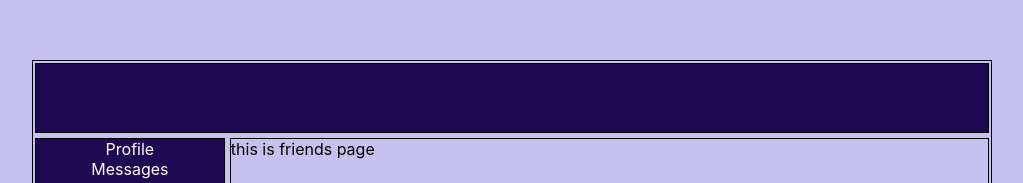
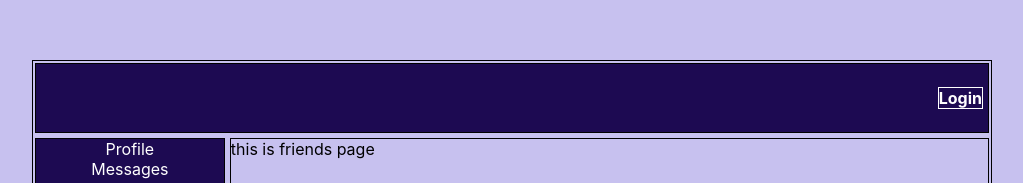
Before and after one commit to NataliBugaeva/incubator_network, a React (Create React App) app: page /friends in a window 1280 px wide. Shown: the part 128-311 px from the top of the page, without its empty margins (128-1151 px from the left). Built offline with nearby package versions, Linux system fonts and the light colour scheme; no server answers.

Commit message:
'lesson_61_is_done'

```diff
--- a/src/App.tsx
+++ b/src/App.tsx
@@ -10,11 +10,12 @@ import ProfilePageContainer from "./Components/ProfilePage/ProfilePageContainer"
 import DialogsPageContainer from "./Components/DialogsPage/DialogsPageContainer";
 import SidebarContainer from "./Components/Sidebar/SidebarContainer";
 import UsersPageContainer from './Components/UsersPage/UsersPageContainer';
+import HeaderContainer from "./Components/Header/HeaderContainer";
 
 function App() {
     return (
         <div className="app">
-            <Header/>
+            <HeaderContainer />
             <div className='mainPart'>
                 <SidebarContainer />
                 <Route render={() => <ProfilePageContainer/>} path='/profile/:userId?'/>
--- a/src/Components/Header/Header.module.scss
+++ b/src/Components/Header/Header.module.scss
@@ -1,8 +1,17 @@
 .header {
+  display: flex;
+  justify-content: flex-end;
+  align-items: center;
   width: 100%;
   height: 70px;
-  background-color: rgba(21,0,74,0.95);
+  background-color: rgba(21, 0, 74, 0.95);
   margin-bottom: 5px;
   padding: 5px;
   border: 1px solid black;
 }
+
+.login {
+  border: 1px solid white;
+  color: white;
+  font-weight: bold;
+}
--- a/src/Components/Header/Header.tsx
+++ b/src/Components/Header/Header.tsx
@@ -1,10 +1,15 @@
 import React from "react";
 import s from '../../styles/Header.module.css';
 
-function Header() {
+export type HeaderPropsType = {
+    id: number,
+    login: string
+}
+
+function Header(props: HeaderPropsType) {
     return (
         <div className={s.header}>
-
+              <div className={s.login}>{props.login ? props.login : 'Login'}</div>
         </div>
     )
 }
--- /dev/null
+++ b/src/Components/Header/HeaderContainer.tsx
@@ -0,0 +1,36 @@
+import React from "react";
+import Header from "./Header";
+import {connect} from "react-redux";
+import {setUserData} from "../../redux/authReducer";
+import {RootState} from "../../redux/store";
+import {instance, UserAuthDataType} from "../../types";
+
+export type HeaderContainerPropsType = {
+    id: number,
+    login: string,
+    setUserData: (data: UserAuthDataType) => void
+}
+
+class HeaderContainer extends React.Component<HeaderContainerPropsType, {}> {
+    componentDidMount() {
+        instance.get('https://social-network.samuraijs.com/api/1.0/auth/me')
+            .then(response => {
+                if(response.data.resultCode == 0) {
+                    this.props.setUserData(response.data.data);
+                }
+            })
+    }
+
+    render() {
+        return (
+            <Header id={this.props.id} login={this.props.login}/>
+        )
+    }
+}
+
+let MapStateToProps = (state: RootState) => ({
+    id: state.authData.id,
+    login: state.authData.login
+})
+
+export default connect(MapStateToProps, {setUserData})(HeaderContainer);
--- /dev/null
+++ b/src/redux/authReducer.ts
@@ -0,0 +1,14 @@
+import {AllActionType, UserAuthDataType} from "../types";
+
+let initialState = {} as UserAuthDataType;
+
+export const authReducer = (state: UserAuthDataType = initialState, action: AllActionType): UserAuthDataType => {
+    switch (action.type) {
+        case "SET-USER-DATA": {
+            return {...state, ...action.data}
+        }
+        default: return state;
+    }
+}
+
+export const setUserData = (data: UserAuthDataType) => ({type: 'SET-USER-DATA', data}as const);
--- a/src/redux/store.ts
+++ b/src/redux/store.ts
@@ -3,12 +3,14 @@ import profileReducer from "./profileReducer";
 import sidebarReducer from "./sidebarReducer";
 import dialogsReducer from "./dialogsReducer";
 import usersReducer from "./usersReducer";
+import {authReducer} from "./authReducer";
 
 let reducers = combineReducers({
     profilePage: profileReducer,
     dialogsPage: dialogsReducer,
     sidebar: sidebarReducer,
-    usersPage: usersReducer
+    usersPage: usersReducer,
+    authData: authReducer
 })
 
 let store = createStore(reducers);
--- a/src/styles/Header.module.css
+++ b/src/styles/Header.module.css
@@ -1,4 +1,7 @@
 .header {
+  display: flex;
+  justify-content: flex-end;
+  align-items: center;
   width: 100%;
   height: 70px;
   background-color: rgba(21, 0, 74, 0.95);
@@ -7,4 +10,10 @@
   border: 1px solid black;
 }
 
+.login {
+  border: 1px solid white;
+  color: white;
+  font-weight: bold;
+}
+
 /*# sourceMappingURL=Header.module.css..map */
--- a/src/types.ts
+++ b/src/types.ts
@@ -8,6 +8,7 @@ import {
     setUsers,
 } from "./redux/usersReducer";
 import axios from "axios";
+import {setUserData} from "./redux/authReducer";
 
 
 export const instance = axios.create({
@@ -106,6 +107,12 @@ export type UserType = {
     status: string,
 }
 
+export type UserAuthDataType = {
+    id: number,
+    email: string,
+    login: string
+}
+
 export type AllActionType =
     | ReturnType<typeof onMessageTextChangeActionCreator>
     | ReturnType<typeof sendNewMessageActionCreator>
@@ -117,3 +124,4 @@ export type AllActionType =
     | ReturnType<typeof setTotalUsersCount>
     | ReturnType<typeof setCurrentPage>
     | ReturnType<typeof setFetching>
+    | ReturnType<typeof setUserData>
```
Also changed, not shown: 1 other file (tests, documents, lock files or other folders).
